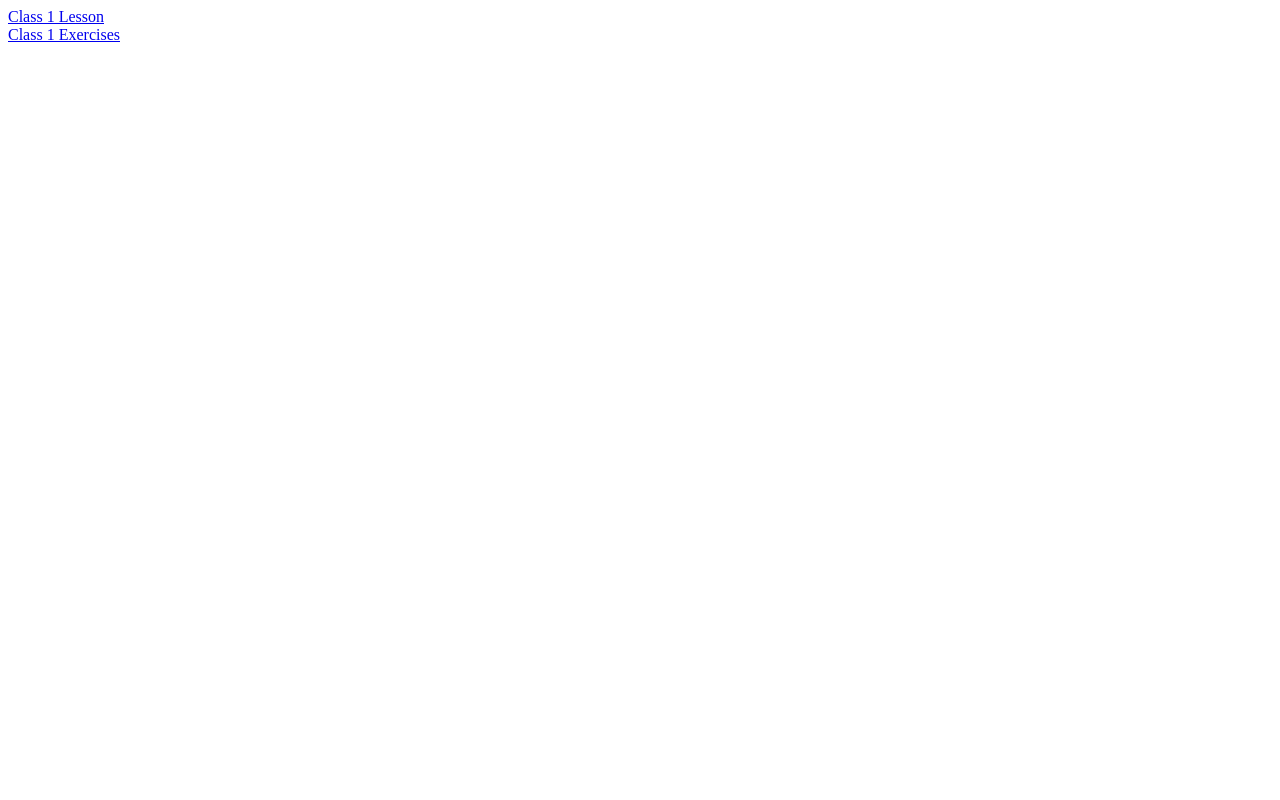
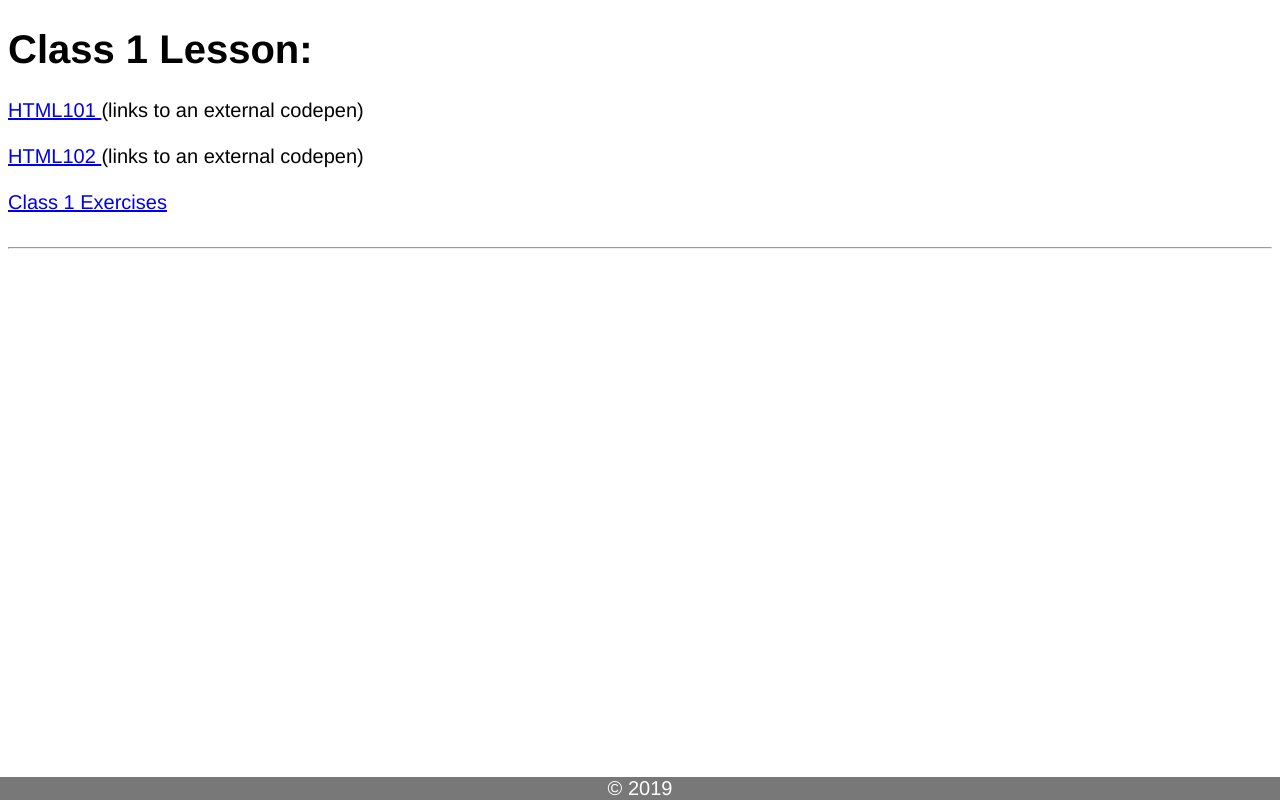
Before and after one commit to gradyrobbins/jumpstart, a plain HTML site: page Class1/index.html in a window 1280 px wide. Drawn offline with Linux system fonts and the light colour scheme.

Commit message:
deleted redundant .html file in lesson1 filestructure

```diff
--- a/Class1/index.html
+++ b/Class1/index.html
@@ -1,19 +1,58 @@
 <!DOCTYPE html>
+<!-- Jumpstart lesson 1 -->
+
+<!-- Basic HTML tag/element which contains all of the HTML in your page  -->
 <html lang="en">
 
+<!-- The head tag/element contains title for the document, scripts, styles, meta information, and more  ***None of these things will be visible in your page-->
 <head>
+  <!-- The "meta" is info in the head. charset = character set utf-8 is character encoding capable of encoding all characters on the web. ... Because it is the default all modern browsers will use utf-8 without being explicitly told to do so. It remains in meta data as a common good practice. -->
   <meta charset="UTF-8">
   <meta name="viewport" content="width=device-width, initial-scale=1.0">
   <meta http-equiv="X-UA-Compatible" content="ie=edge">
+  <!--  The <title> tag is required in all HTML documents - defines a title in the browser toolbar, provides a title for the page when it is added to favorites, displays a title for the page in search-engine results  -->
   <title>Class 1 </title>
+  <!--  links your css styles  -->
+  <link rel="stylesheet" href="./styles.css">
 </head>
+
+
+
+
+
+
+
+
+
+<!-- body tag: Contains visible contents of an HTML document, such as text, hyperlinks, images, tables, lists, etc (in addition it will contain links to JavaScript files, always just before closing the body tag -->
 
 <body>
 
-  <nav>
-    <a href="lesson1.html">Class 1 Lesson</a><br>
-    <a href="exercises.html">Class 1 Exercises</a>
-  </nav>
+    <header>
+        <h1>Class 1 Lesson: </h1>
+    </header>
+
+    <nav>
+        <a href="https://codepen.io/nss-web-development-jumpstart/professor/gWVyMP/" target="_blank">
+            HTML101 </a>(links to an external codepen)<br><br>
+        <a href="https://codepen.io/nss-web-development-jumpstart/professor/gRONod/" target="_blank">
+            HTML102 </a>(links to an external codepen)<br><br>
+        <a href="exercises.html">Class 1 Exercises</a>
+    </nav>
+
+    <br>
+
+
+    <hr>
+    <!--  Footer contains content to appear on bottom of page  -->
+    <footer class="footer">
+
+        &copy; 2019
+
+    </footer>
+
+
+
 </body>
 
 </html>
```
Also changed, not shown: Class1/lesson1.html (deleted, +0 -53 lines).
